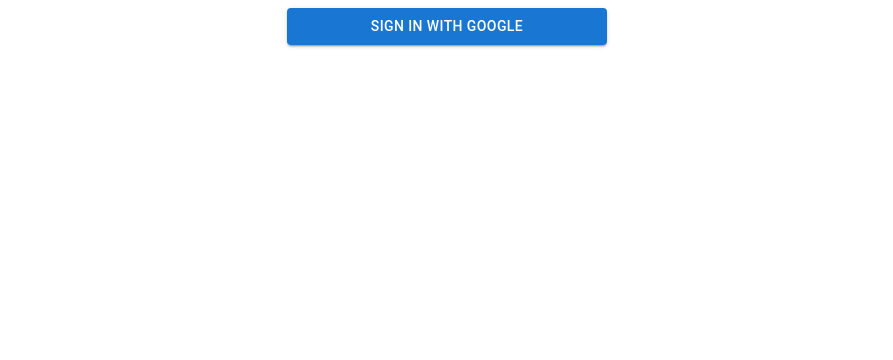
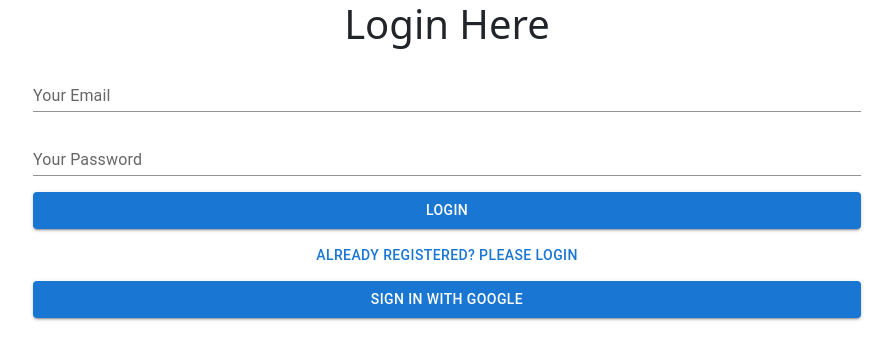
Before and after one commit to rokibulslam/online-food-delivery-frontend, a React (Create React App) app: page /login in a window 1280 px wide. Shown: the top 360 px of the page, without its empty margins (193-1086 px from the left). Built offline with nearby package versions, Linux system fonts and the light colour scheme; no server answers; the HTML template or start-up script is replaced by a standard one.

Commit message:
login Funtionality

```diff
--- a/src/Hooks/useFirebase.js
+++ b/src/Hooks/useFirebase.js
@@ -1,6 +1,6 @@
 import { useEffect, useState } from "react";
 import initializeFirebase from "../Firebase/firebase.init"
-import { createUserWithEmailAndPassword, getAuth, GoogleAuthProvider, onAuthStateChanged, signInWithPopup, signOut, updateProfile } from "firebase/auth";
+import { createUserWithEmailAndPassword, getAuth, GoogleAuthProvider, onAuthStateChanged, signInWithEmailAndPassword, signInWithPopup, signOut, updateProfile } from "firebase/auth";
 
 
 
@@ -54,6 +54,20 @@
       })
       .finally(() => setIsLoading(false));
   };
+  // Login User
+  const loginUser = (email, password, location, navigate) => {
+    setIsLoading(true);
+    signInWithEmailAndPassword(auth, email, password)
+      .then((userCredential) => {
+        const destination = location?.state?.from || "/";
+        navigate(destination);
+        setAuthError("");
+      })
+      .catch((error) => {
+        setAuthError(error.message);
+      })
+      .finally(() => setIsLoading(false));
+  };
 
   // Observe User's State
   useEffect(() => {
@@ -87,7 +101,8 @@
     signInWithGoogle,
     logout,
     authError,
-    registerUser
+    registerUser,
+    loginUser,
   };
 }
 export default useFirebase
--- a/src/LoginRegister/Login/Login.js
+++ b/src/LoginRegister/Login/Login.js
@@ -1,31 +1,100 @@
 
-import { Button } from '@mui/material';
-import React from 'react';
+import { Alert, Button, CircularProgress, Container, TextField } from '@mui/material';
+import React, { useState } from 'react';
 
-import { useLocation, useNavigate } from 'react-router-dom';
+import { NavLink, useLocation, useNavigate } from 'react-router-dom';
 import useAuth from '../../Hooks/useAuth';
 
 const Login = () => {
-  const { user, signInWithGoogle, isLoading, authError } = useAuth();
+  const [loginData, setLoginData] = useState({});
+  const { user, signInWithGoogle, isLoading, authError, loginUser } = useAuth();
 
   const location = useLocation();
   const navigate = useNavigate()
 
+  // Login Control
+  const handleOnBlur = (e) => {
+    const field = e.target.name;
+    const value = e.target.value;
+    const newLoginData = { ...loginData };
+    newLoginData[field] = value;
+    setLoginData(newLoginData);
+  };
+  const handleLoginSubmit = (e) => {
+    loginUser(loginData.email, loginData.password, location, navigate);
+    e.preventDefault();
+  };
   const handleGoogleSign = () => {
     signInWithGoogle(location, navigate)
   }
+
   return (
+    <Container sx={{ display: "flex" }}>
+      <Container>
+        <h1 className="register-header-text">Login Here</h1>
+
+        {/* <Grid item sx={{ mt: 8 }} xs={12} md={6}> */}
+        {!isLoading && (
+          <form onSubmit={handleLoginSubmit}>
+            <TextField
+              sx={{ width: "75%", m: 1 }}
+              id="standard-basic"
+              label="Your Email"
+              name="email"
+              type="email"
+              onBlur={handleOnBlur}
+              variant="standard"
+            />
+            <TextField
+              sx={{ width: "75%", m: 1 }}
+              id="standard-basic"
+              label="Your Password"
+              type="password"
+              name="password"
+              onBlur={handleOnBlur}
+              variant="standard"
+            />
+
+            <Button
+              sx={{ width: "75%", m: 1 }}
+              type="submit"
+              variant="contained"
+            >
+              Login
+            </Button>
+            <NavLink style={{ textDecoration: "none" }} to="/login">
+              <Button variant="text">Already Registered? Please Login</Button>
+            </NavLink>
             <div>
+              {isLoading && <CircularProgress />}
+              {user?.email && (
+                <Alert sx={{ width: "75%", m: 1 }} severity="success">
+                  Logged In successfully!
+                </Alert>
+              )}
+              {authError && (
+                <Alert sx={{ width: "75%", m: 1 }} severity="error">
+                  {authError}
+                </Alert>
+              )}
+            </div>
+          </form>
+        )}
+
+        {/* </Grid> */}
+        {/* <Grid item xs={12} md={6}>
+
+          </Grid> */}
         <Button
-        sx={{ width: "25%", m: 1 }}
+          sx={{ width: "75%", m: 1 }}
           onClick={handleGoogleSign}
           type="submit"
           variant="contained"
         >
           Sign In With Google
         </Button>
-
-    </div>
+      </Container>
+    </Container>
   );
 };
 
--- a/src/LoginRegister/Register/Register.js
+++ b/src/LoginRegister/Register/Register.js
@@ -17,7 +17,7 @@
       finalRegisterData[nameField] = value;
       setUserRegisterData(finalRegisterData);
     };
-    const handleLoginSubmit = (e) => {
+    const handleRegisterSubmit = (e) => {
       if (userRegisterData.password !== userRegisterData.password2) {
         alert("Your password did not match");
         return;
@@ -37,7 +37,7 @@
 
           {/* <Grid item sx={{ mt: 8 }} xs={12} md={6}> */}
           {!isLoading && (
-            <form onSubmit={handleLoginSubmit}>
+            <form onSubmit={handleRegisterSubmit}>
               <TextField
                 sx={{ width: "75%", m: 1 }}
                 id="standard-basic"
```
Lines whose indentation alone changed are shown as unchanged.
